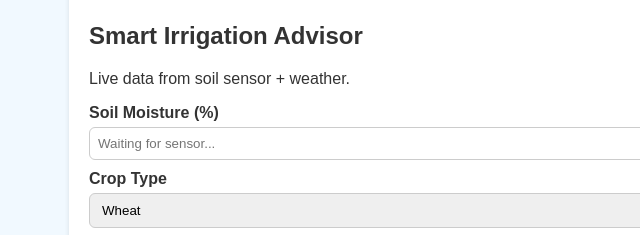
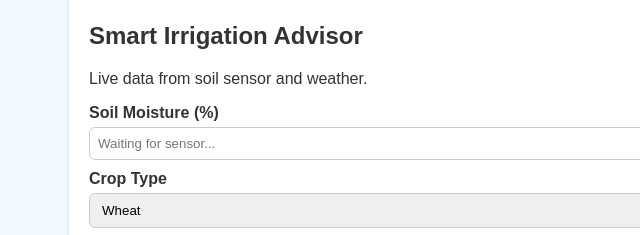
Before and after one commit to JOSH-krypto/WATER-CONSERVATION, a plain HTML site: page index.html in a window 1280 px wide. Shown: the part 263-498 px from the top of the page, 171-811 px from the left. Drawn offline with Linux system fonts and the light colour scheme.

Commit message:
Update index.html

```diff
--- a/index.html
+++ b/index.html
@@ -32,7 +32,7 @@
     <!-- Irrigation Tool -->
     <div id="irrigation" class="card">
       <h2>Smart Irrigation Advisor</h2>
-      <p>Live data from soil sensor + weather.</p>
+      <p>Live data from soil sensor  and weather.</p>
 
       <label>Soil Moisture (%)</label>
       <input type="number" id="soilMoisture" placeholder="Waiting for sensor..." readonly>
```
